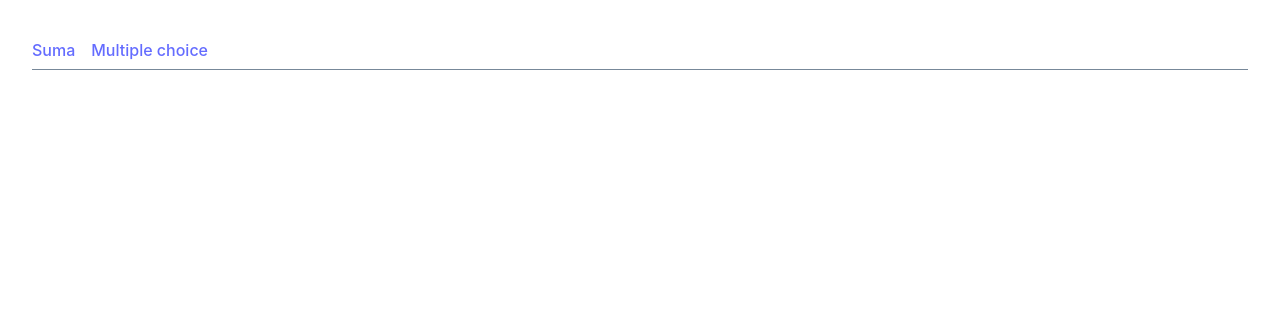
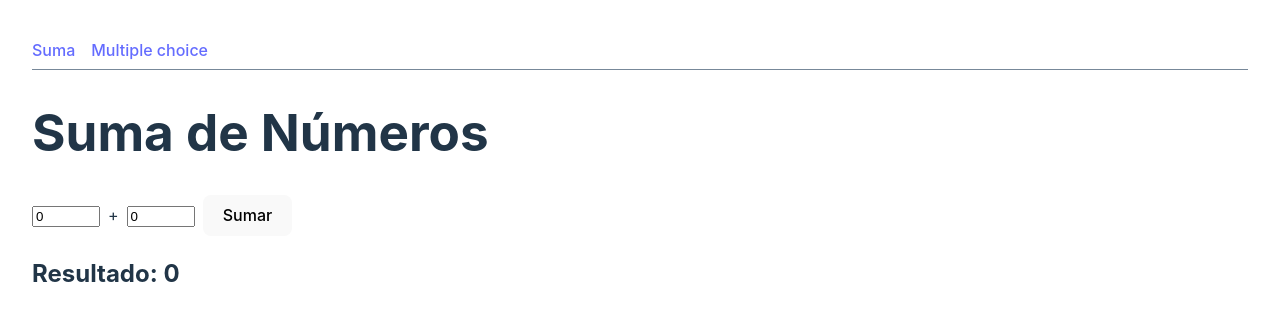
Before and after one commit to aqrojo/testing-oneclick, a React (Vite) app: page / in a window 1280 px wide. Shown: the top 320 px of the page. Built offline with nearby package versions, Linux system fonts and the light colour scheme.

Commit message:
final del proyecto

```diff
--- a/src/App.jsx
+++ b/src/App.jsx
@@ -8,7 +8,7 @@ function App() {
     <div className="App">
       <ul className="menu">
         <li>
-          <Link href="/suma">Suma</Link>
+          <Link href="/">Suma</Link>
         </li>
         <li>
           <Link href="/multiple-choice">Multiple choice</Link>
@@ -16,7 +16,7 @@ function App() {
       </ul>
 
       <Switch>
-        <Route path="/suma" component={SumExample} />
+        <Route path="/" component={SumExample} />
         <Route path="/multiple-choice" component={MultipleChoiceExample} />
       </Switch>
     </div>
```
